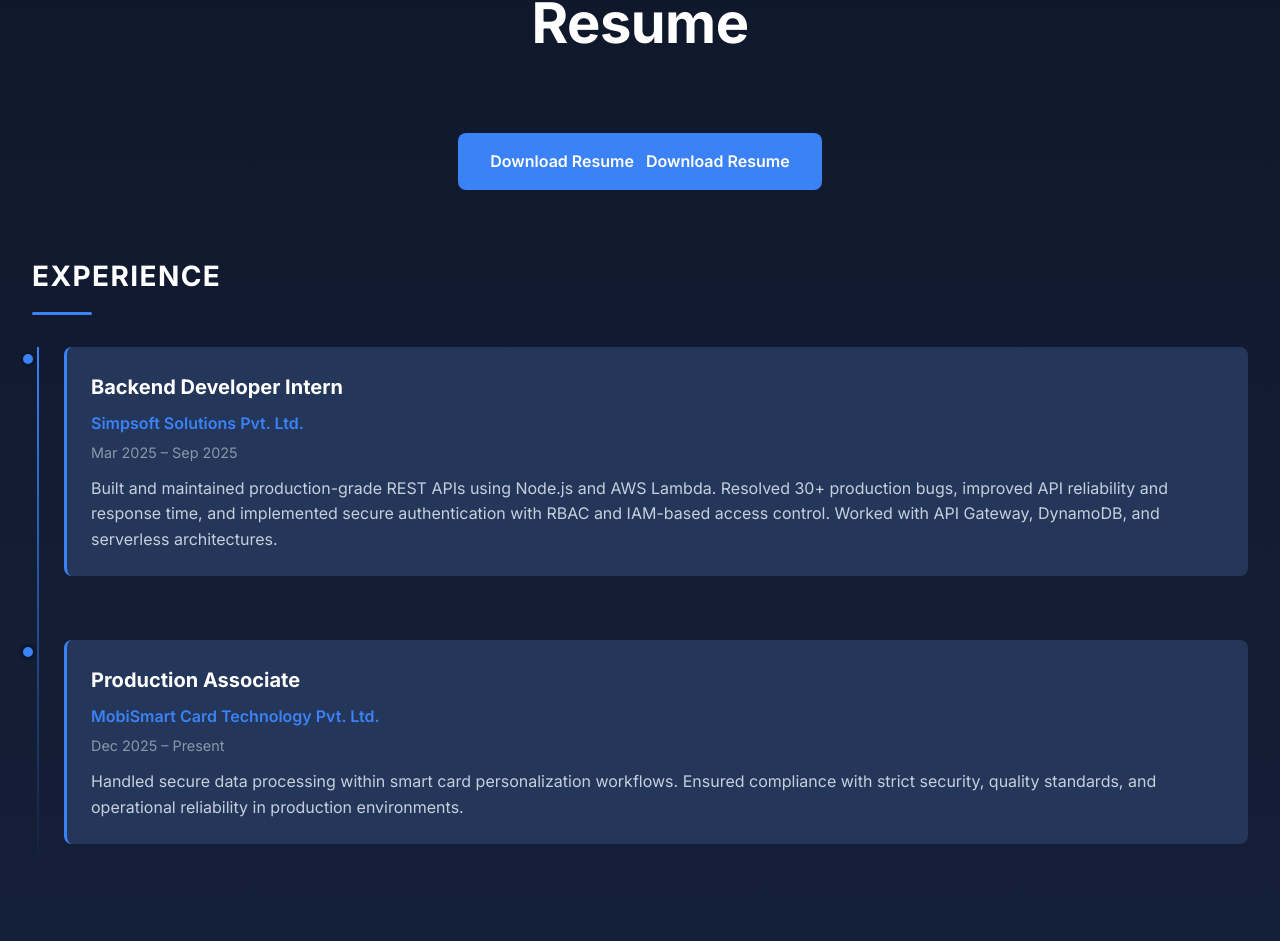
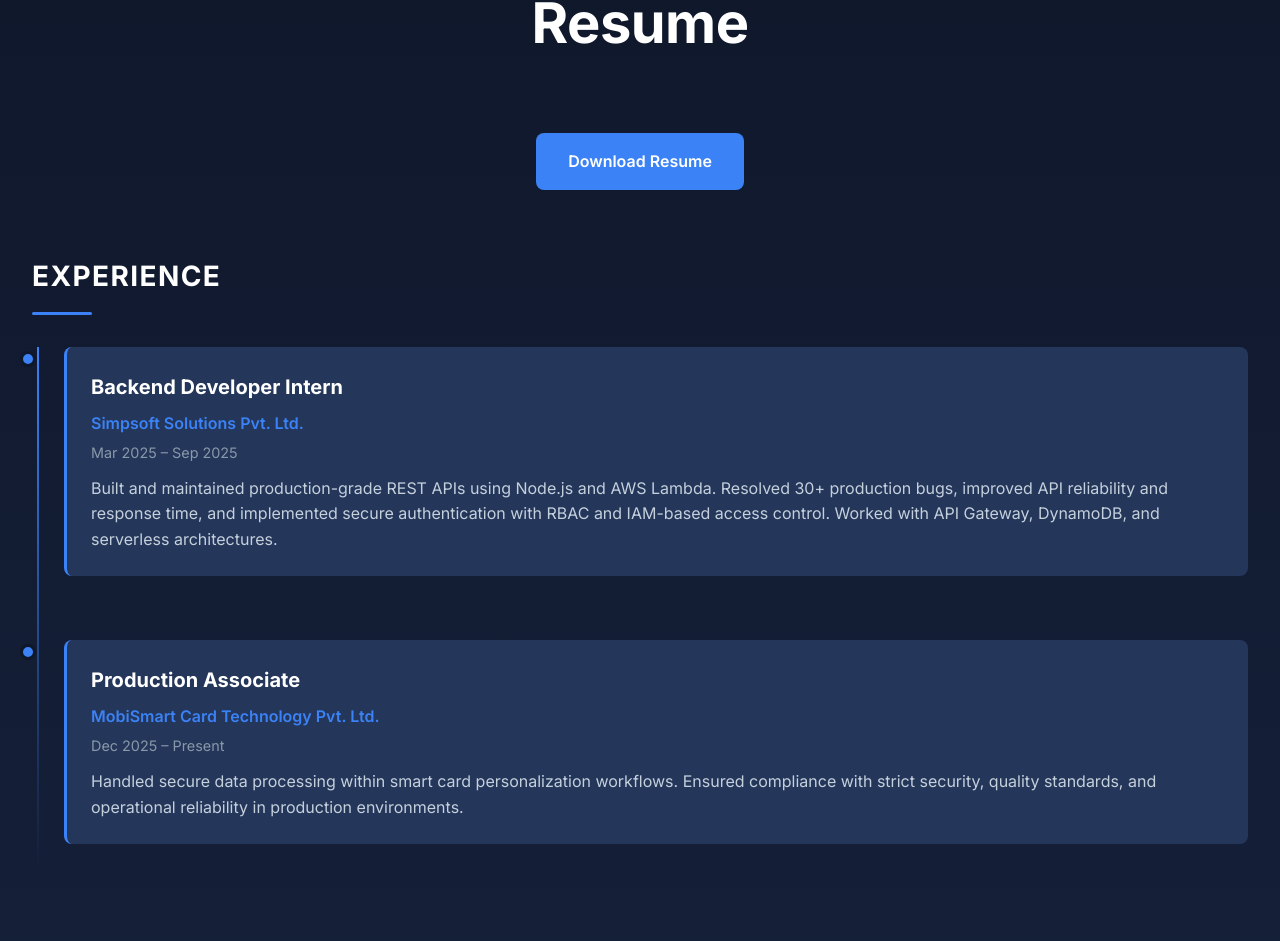
Before and after one commit to sayan14banerjee/sayan14banerjee.github.io, a React (Vite) app: page / in a window 1280 px wide. Shown: the part 4260-5201 px from the top of the page. Built offline with nearby package versions, Linux system fonts and the light colour scheme.

Commit message:
update download button

```diff
--- a/src/components/Resume.jsx
+++ b/src/components/Resume.jsx
@@ -60,10 +60,14 @@
 
         {/* Download Button */}
         <div className="resume-header">
-          <a href="https://drive.google.com/file/d/1YQyKVt7ql_wp_uUX0de6OlrBGDR4Io7N/view?usp=sharing" className="download-btn">
-            <span>Download Resume</span>
-            <span>Download Resume</span>
-          </a>
+          <a
+  href="https://drive.google.com/uc?export=download&id=1YQyKVt7ql_wp_uUX0de6OlrBGDR4Io7N"
+  className="download-btn"
+  target="_blank"
+  rel="noopener noreferrer"
+>
+  <span>Download Resume</span>
+</a>
         </div>
 
         {/* Experience */}
```
